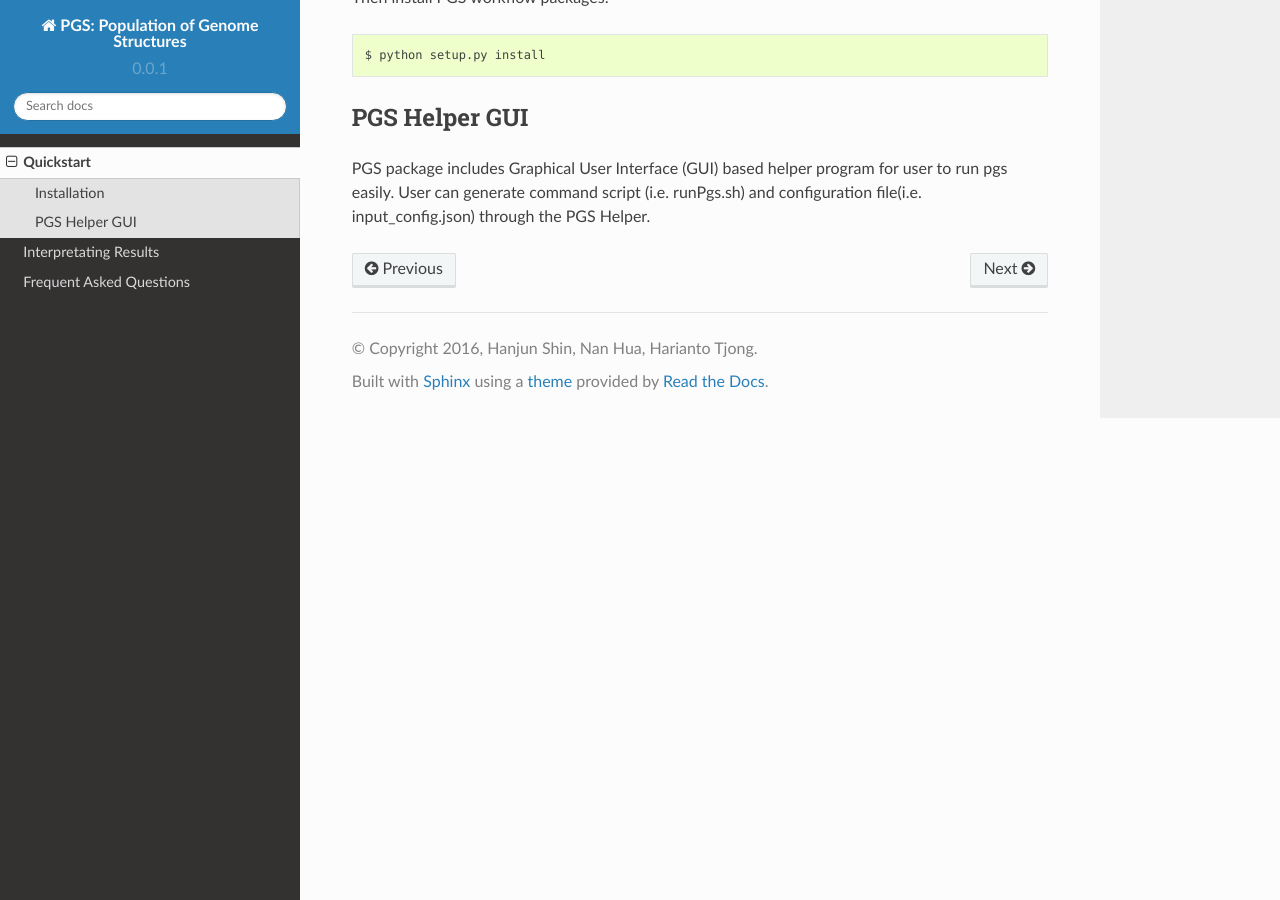
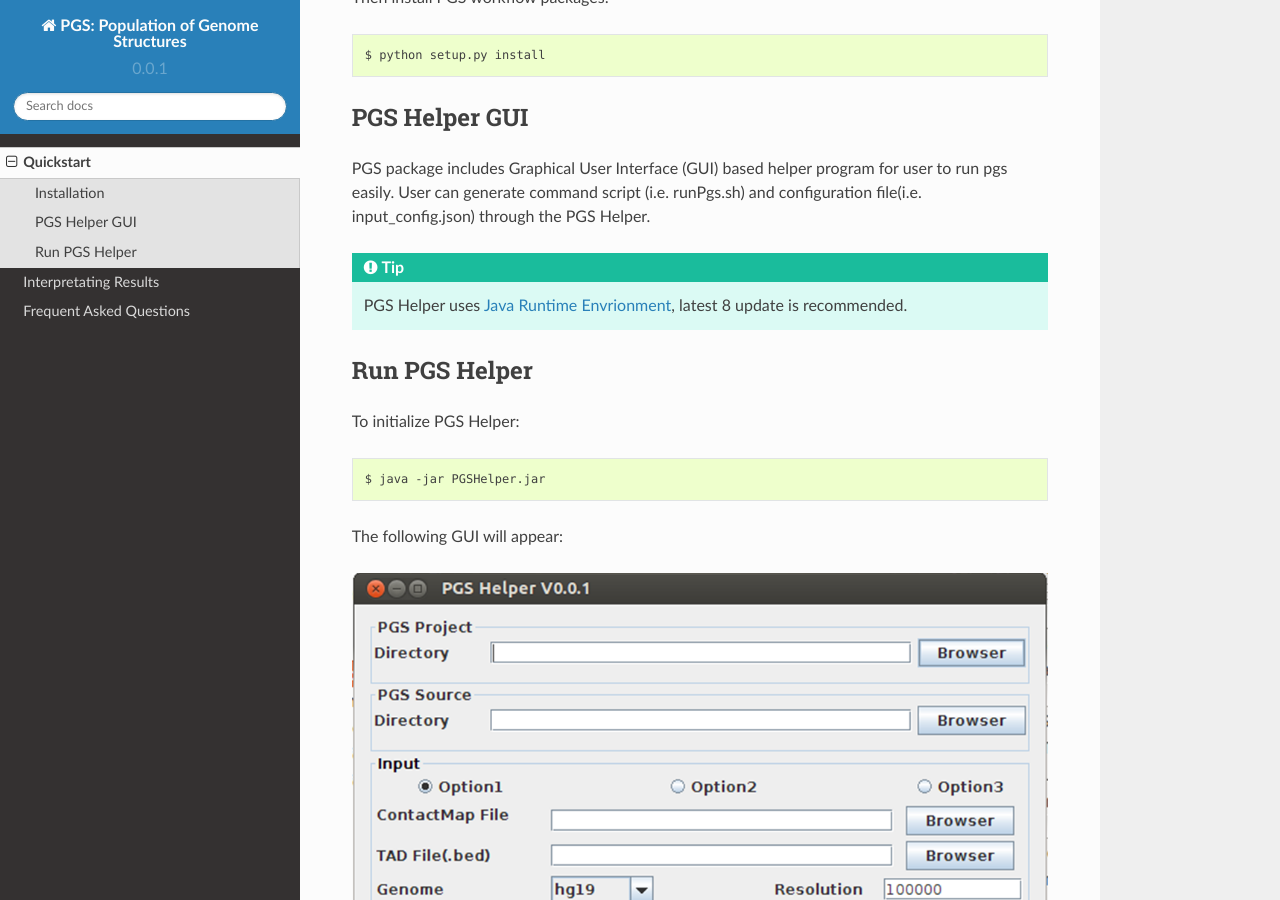
Before and after one commit to alberlab/pgs, a Sphinx documentation site: the page built from docs/quickstart.rst, in a window 1280 px wide and 900 px high, scrolled down 717 px. Built offline with Sphinx 7.4.7 and the Read the Docs theme 2.0.0, drawn with Linux system fonts in a browser that asks for light colours.

Commit message:
update quickstart

```diff
--- a/docs/quickstart.rst
+++ b/docs/quickstart.rst
@@ -9,6 +9,7 @@ Requirements:
 - Python 2.7
 - Python packages ``numpy``, ``scipy``, ``pandas``, ``h5py``, ``matplotlib`` , ``six``
 - IMP (`Integrative Modeling Package`_.)
+
 .. _Integrative Modeling Package: https://integrativemodeling.org/
 
 Conda package is recommended to install all the requirements. Either `Anaconda <https://www.continuum.io/downloads>`_ or
@@ -38,3 +39,18 @@ PGS Helper GUI
 
 PGS package includes Graphical User Interface (GUI) based helper program for user to run pgs easily.
 User can generate command script (i.e. runPgs.sh) and configuration file(i.e. input_config.json) through the PGS Helper.
+
+.. Tip:: PGS Helper uses `Java Runtime Envrionment <http://www.oracle.com/technetwork/java/javase/downloads/index.html>`_, latest 8 update is recommended.
+
+Run PGS Helper
+--------------
+
+To initialize PGS Helper:
+
+::
+
+    $ java -jar PGSHelper.jar
+
+The following GUI will appear:
+
+.. image:: images/pgs_helper.png
```
Also changed, not shown: docs/index.rst (+7 -2 lines), docs/images/pgs_helper.png (added), docs/images/pgs_overview.png (added).
